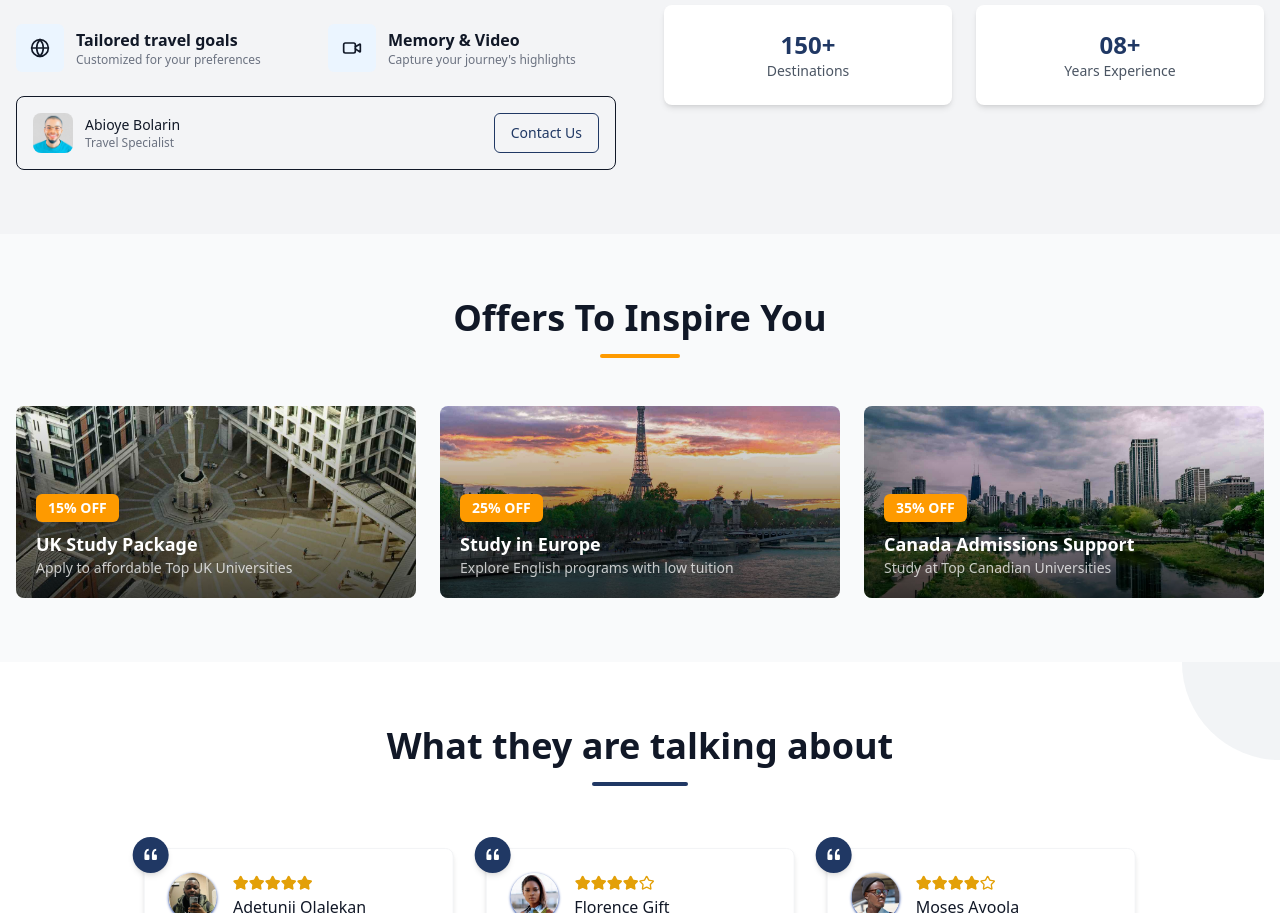
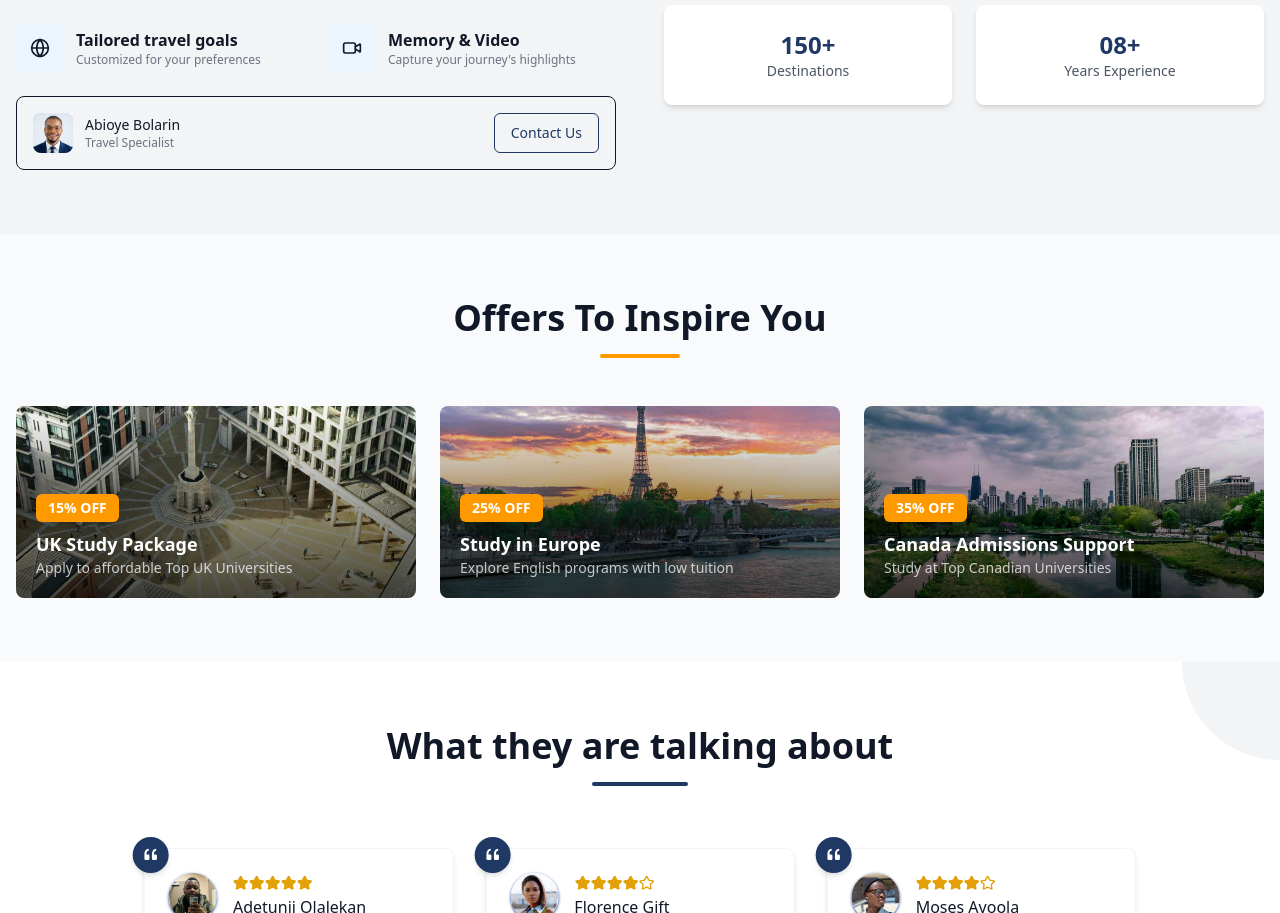
Before and after one commit to AkanniFresh/relokate-ng, a React (Vite) app: page / in a window 1280 px wide. Shown: the part 2262-3175 px from the top of the page. Built offline with nearby package versions, Linux system fonts and the light colour scheme.

Commit message:
Refactor code structure for improved readability and maintainability

```diff
--- a/src/components/AboutAdventure.tsx
+++ b/src/components/AboutAdventure.tsx
@@ -47,7 +47,7 @@ export default function AboutAdventure() {
                 <div className="flex items-center gap-3">
                   <div className="w-10 h-10 rounded-lg bg-gray-300 overflow-hidden">
                     <img
-                      src="./logos/Profile.jpeg"
+                      src="./logos/Specialist.jpeg"
                       alt="Abioye Bolarin"
                       className="w-full h-full object-cover"
                     />
```
Also changed, not shown: public/logos/Specialist.jpeg (added).
